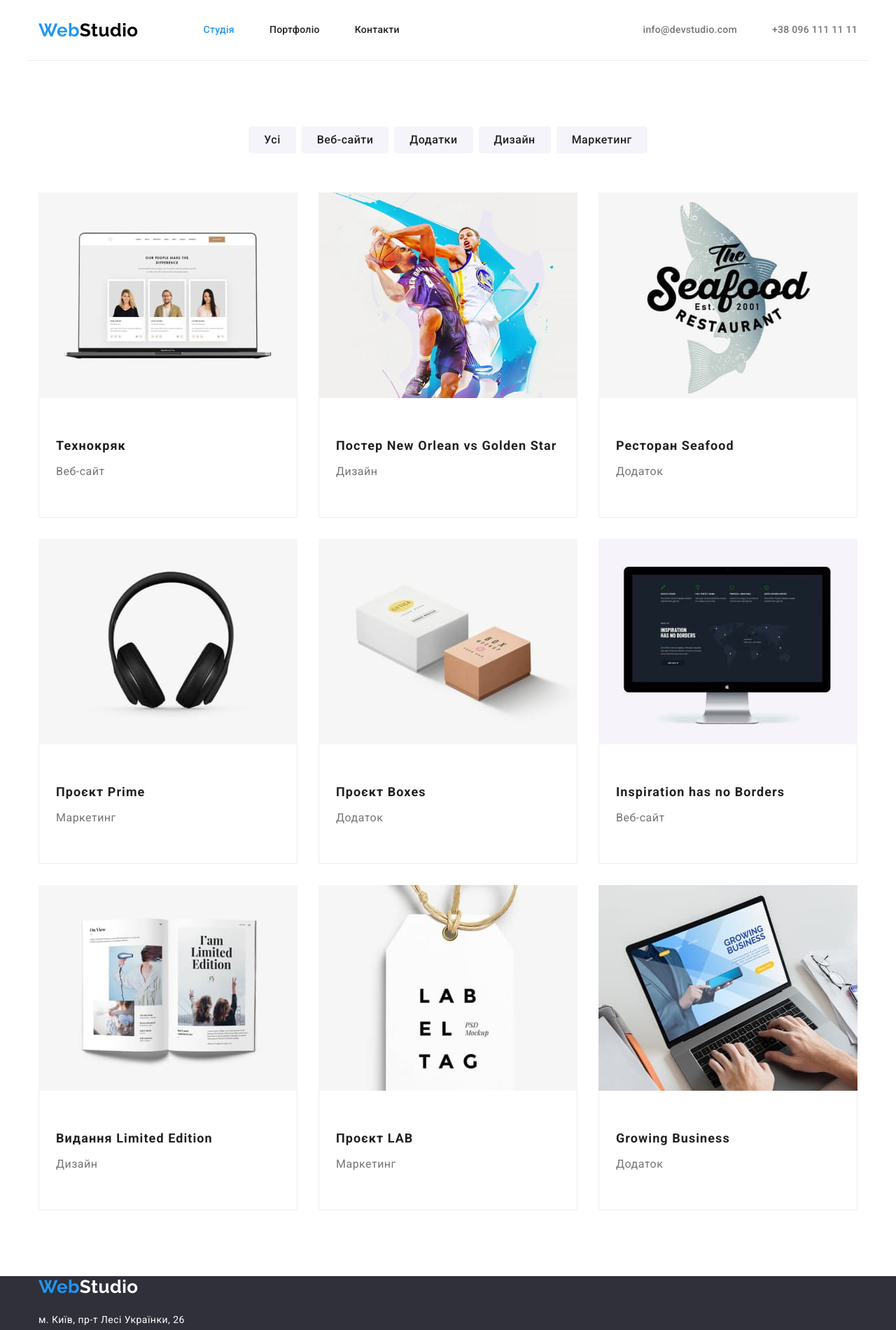
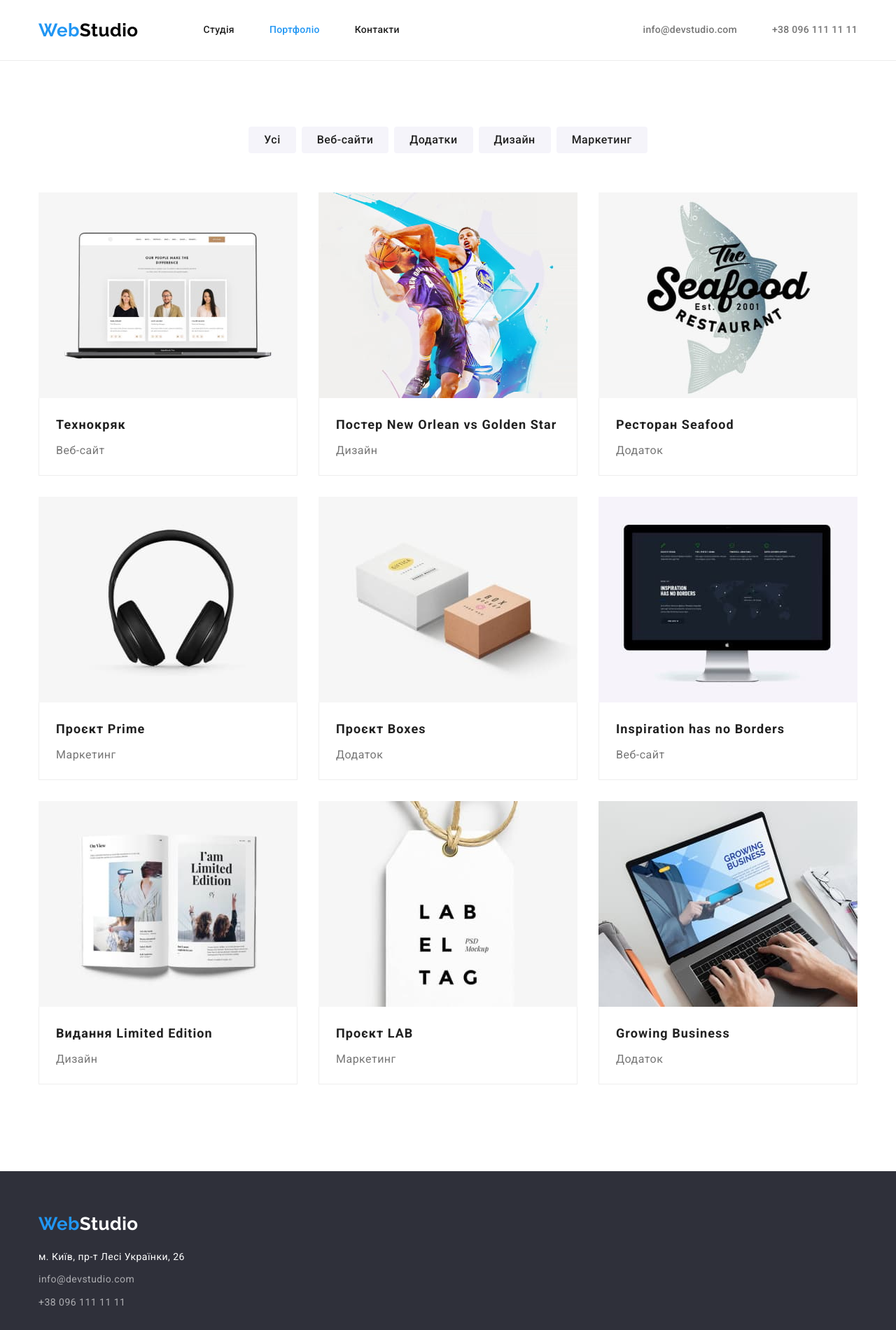
Before and after one commit to Archangel-Jeremiel/goit-markup-hw-03, a plain HTML site: page portfolio.html in a window 1280 px wide. Shown: the top 1901 px of the page at 70% size. Drawn offline with nearby package versions, Linux system fonts and the light colour scheme.

Commit message:
Исправляет margin paddindg

```diff
--- a/css/styles.css
+++ b/css/styles.css
@@ -64,12 +64,14 @@ button.hero-button {
 }
 
 /* хедер */
-.main-header {
+.header {
+  border-bottom: 1px solid #ECECEC;
+}
+.container-header {
   display: flex;
   align-items: center;
-  border-bottom: 1px solid #ECECEC;
 }
-.header-logo {
+.header .logo {
   color: var(--primary-header-logo);
   text-decoration: none;
   font-family: Raleway, sans-serif;
@@ -77,14 +79,16 @@ button.hero-button {
   font-size: 26px;
   line-height: 1.19;
 }
-.header-logo .accent {
+.header .logo .accent {
   color: var(--accentt-color);
 }
 
 /* Навигация */
+.nav {
+  margin-left: 93px;
+}
 .header-nav {
   display: flex;
-  margin-left: 93px;
   padding-inline-start: 0px;
 }
 .header-nav-list:not(:first-child) {
@@ -149,9 +153,11 @@ button.hero-button {
 .hero {
   background-color: var(--hero-footer-background-color);
   text-align: center;
+  padding: 200px 0px;
 }
 .hero-title {
-  margin-bottom: 40px;
+  width: 696px;
+  margin: 0px auto 30px;
 
   color: var(--white-text-color);
   font-weight: 900;
@@ -182,6 +188,9 @@ button.hero-button {
 }
 .advantage-list .item:not(:first-child) {
   margin-left: 30px;
+}
+.advantage .item {
+  width: 270px;
 }
 .advantage .title {
   margin-bottom: 10px;
@@ -238,8 +247,8 @@ button.hero-button {
   max-width: 100%;
   height: auto;
 }
-.card-description {
-  padding: 30px 0px;
+.teem-card {
+  padding: 20px 24px;
 }
 .teem .name {
   margin-bottom: 10px;
@@ -258,6 +267,7 @@ button.hero-button {
 /* Футер */
 .footer {
   background-color: var(--hero-footer-background-color);
+  padding: 60px 0px;
 }
 .footer-logo {
   margin-bottom: 20px;
@@ -276,6 +286,9 @@ button.hero-button {
 .footer .list {
   padding-left: 0px;
 }
+.footer .item:not(:last-child){
+  margin-bottom: 9px;
+}
 .address {
   font-style: normal;
   font-size: 14px;
@@ -289,7 +302,6 @@ button.hero-button {
 }
 .contacts-link {
   display: inline-block;
-  margin-top: 9px;
 
   text-decoration: none;
   color: rgba(255, 255, 255, 0.6);
@@ -300,11 +312,14 @@ button.hero-button {
 }
 
 /* Страница ПОРТФОЛИО секция проекты */
+.main-portfolio {
+  padding: 94px 0px;
+}
 .list-filter {
   display: flex;
   justify-content: center;
   padding-left: 0px;
-  margin: 94px 0px 56px;
+  margin: 0px 0px 56px;
 }
 .list-filter .item:not(:last-child) {
   margin-right: 8px;
@@ -319,6 +334,7 @@ button.hero-button {
   margin-bottom: 30px;
 }
 .card-description {
+  padding: 20px 24px;
   border-right: 1px solid #EEEEEE;
   border-bottom: 1px solid #EEEEEE;
   border-left: 1px solid #EEEEEE;
@@ -328,9 +344,6 @@ button.hero-button {
 } */
 .list-projects .item:nth-child(3n + 3) {
   margin-right: 0px;
-}
-.list-projects .item:nth-child(n + 7) {
-  margin-bottom: 94px;
 }
 .projects-foto{
   display: block;
@@ -355,16 +368,13 @@ button.hero-button {
   text-decoration: none;
 }
 .projects .title {
-  padding: 20px 24px 4px;
-
+  margin: 0px 0px 4px;
   color: var(--primary-title-color);
   font-size: 18px;
   line-height: 2;
   letter-spacing: 0.06em;
 }
 .projects .text {
-  padding: 0px 24px 20px;
-
   color: var(--primary-text-color);
   font-size: 16px;
   line-height: 1.87;
--- a/portfolio.html
+++ b/portfolio.html
@@ -19,18 +19,18 @@
     <link rel="stylesheet" href="./css/styles.css" />
   </head>
   <body>
-    <header>
-      <div class="container main-header">
-        <a href="./index.html" class="header-logo"
+    <header class="header">
+      <div class="container container-header">
+        <a href="./index.html" class="logo"
           ><span class="accent">Web</span>Studio</a
         >
-        <nav>
+        <nav class="nav">
           <ul class="header-nav list">
             <li class="header-nav-list">
-              <a href="./index.html" class="link-nav current">Студія</a>
+              <a href="./index.html" class="link-nav">Студія</a>
             </li>
             <li class="header-nav-list">
-              <a href="./portfolio.html" class="link-nav">Портфоліо</a>
+              <a href="./portfolio.html" class="link-nav current">Портфоліо</a>
             </li>
             <li class="header-nav-list">
               <a href="#address" class="link-nav">Контакти</a>
@@ -51,7 +51,7 @@
         </ul>
       </div>
     </header>
-    <main>
+    <main class="main-portfolio">
       <h1 class="visually-hidden">Портфоліо</h1>
       <section class="projects">
         <div class="container">
@@ -72,8 +72,6 @@
               <button type="button" class="projects-button">Маркетинг</button>
             </li>
           </ul>
-        </div>
-        <div class="container">
           <ul class="list list-projects">
             <li class="item">
               <a href="" class="link">
@@ -215,7 +213,7 @@
       </section>
     </main>
     <footer class="footer">
-      <div class="container-foter container">
+      <div class="container">
         <a href="./index.html" class="footer-logo"
           ><span class="accent">Web</span>Studio</a
         >
@@ -229,7 +227,7 @@
                 >м. Київ, пр-т Лесі Українки, 26</a
               >
             </li>
-            <li>
+            <li class="item">
               <a
                 href="mailto:info@devstudio.com"
                 target="_blank"
@@ -238,7 +236,7 @@
                 >info@devstudio.com</a
               >
             </li>
-            <li>
+            <li class="item">
               <a href="tel:+380961111111" class="contacts-link"
                 >+38 096 111 11 11</a
               >
```
Also changed, not shown: index.html (+12 -13 lines).
